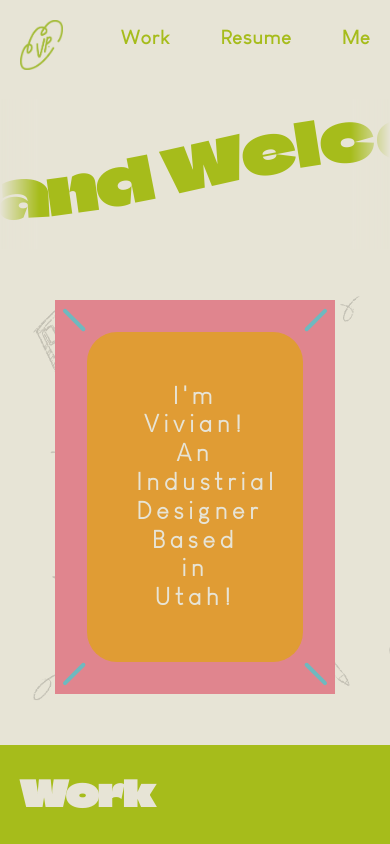
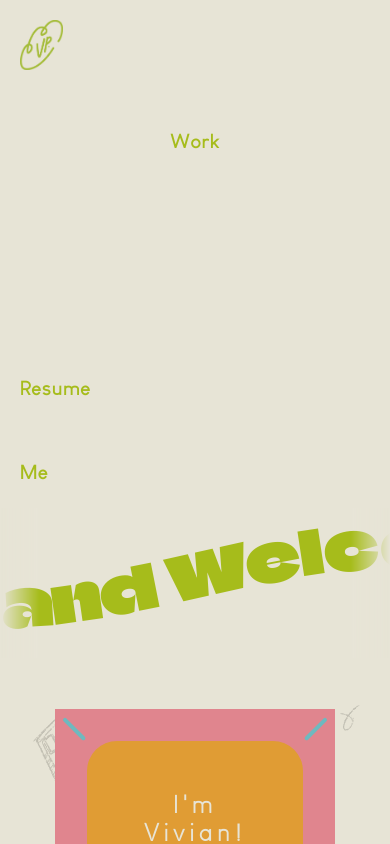
Before and after one commit to VivianTPham/portfolio, a React (Create React App) app: page /portfolio/resume in a window 390 px wide. Shown: the top 844 px of the page. Built offline with nearby package versions, Linux system fonts and the light colour scheme.

Commit message:
building work pages

```diff
--- a/src/App.css
+++ b/src/App.css
@@ -1,38 +1,124 @@
-/* .App {
-  text-align: center;
+.nav {
+  display: flex;
+  gap: 50px;
+  background-color: hsl(49.41, 26.15%, 87.25%);
+  padding: 5%;
+  justify-content: space-between;
+  align-items: center;
 }
 
-.App-logo {
-  height: 40vmin;
-  pointer-events: none;
+.nav a {
+  color: var(--accent-color);
+  text-decoration: none;
+  font-family: louis-george-cafe-bold, sans-serif;
+  font-size: 20px;
 }
 
-@media (prefers-reduced-motion: no-preference) {
-  .App-logo {
-    animation: App-logo-spin infinite 20s linear;
+.nav a:hover {
+  text-decoration: underline;
+}
+
+.nav-links {
+  display: flex;
+  gap: 50px;
+  position: relative;
+}
+
+/* Nav button (like "Work") */
+.nav-button {
+  background: none;
+  border: none;
+  cursor: pointer;
+  color: var(--accent-color);
+  font-family: louis-george-cafe-bold, sans-serif;
+  font-size: 20px;
+}
+
+/* Dropdown base */
+.dropdown {
+  position: absolute;
+  top: 100%;
+  left: 0;
+  width: 160px;
+  background: white;
+  border: 1px solid #ddd;
+  border-radius: 4px;
+  box-shadow: 0 2px 4px rgba(0, 0, 0, 0.1);
+  opacity: 0;
+  visibility: hidden;
+  transform: translateY(10px);
+  transition: opacity 0.2s ease, transform 0.2s ease;
+  z-index: 999;
+}
+
+/* Dropdown visible state */
+.dropdown.show {
+  opacity: 1;
+  visibility: visible;
+  transform: translateY(0);
+}
+
+/* Dropdown links */
+.dropdown a {
+  display: block;
+  padding: 0.75rem 1rem;
+  text-decoration: none;
+  color: #333;
+}
+
+.dropdown a:hover {
+  background-color: #f0f0f0;
+}
+
+.footer {
+  display: flex;
+  justify-content: center;
+  /* margin: 3% auto; */
+  padding: 3% 0;
+}
+
+.bg-beige-500 {
+  background-color: hsl(49.41, 26.15%, 87.25%);
+}
+
+.bg-green-500 {
+  background-color: var(--accent-color);
+}
+
+.bg-green-500 a {
+  color: var(--body-color);
+}
+
+.bg-green-500 .logo {
+  filter: none;
+}
+
+.bg-blue-500 {
+  background-color: var(--work-color);
+}
+
+.bg-blue-500 a {
+  color: var(--body-color);
+}
+
+/* Responsive behavior */
+@media (max-width: 768px) {
+  .nav {
+    flex-direction: column;
+    align-items: flex-start;
+  }
+
+  .nav-links {
+    flex-direction: column;
+    width: 100%;
+  }
+
+  .dropdown {
+    position: relative;
+    width: 100%;
+  }
+
+  .dropdown a {
+    padding-left: 2rem;
   }
 }
-
-.App-header {
-  background-color: #282c34;
-  min-height: 100vh;
-  display: flex;
-  flex-direction: column;
-  align-items: center;
-  justify-content: center;
-  font-size: calc(10px + 2vmin);
-  color: white;
-}
-
-.App-link {
-  color: #61dafb;
-}
-
-@keyframes App-logo-spin {
-  from {
-    transform: rotate(0deg);
-  }
-  to {
-    transform: rotate(360deg);
-  }
-} */
--- a/src/App.tsx
+++ b/src/App.tsx
@@ -1,6 +1,6 @@
 import React, { useState, useEffect } from 'react';
 import './App.css';
-import { Routes, Route, Link, useLocation } from 'react-router-dom';
+import { Routes, Route, Link, useLocation, useNavigate } from 'react-router-dom';
 import logoGreen from './assets/vp-logo-green.webp';
 import logoCream from './assets/vp-logo-cream.webp';
 
@@ -11,18 +11,19 @@ import About from './components/About/About';
 
 function App() {
   const location = useLocation();
+  const navigate = useNavigate();
+
   const [navColor, setNavColor] = useState('');
   const [footerColor, setFooterColor] = useState('');
   const [bodyColor, setBodyColor] = useState('');
   const [logoSrc, setLogoSrc] = useState(logoGreen);
   const [logoFooterSrc, setFooterLogoSrc] = useState(logoGreen);
 
+  const [workDropdownOpen, setWorkDropdownOpen] = useState(false);
+
   useEffect(() => {
-    let color = '#A6BC1B';
-    // Determine the color based on the pathname
     switch (location.pathname) {
       case '/about':
-        color = '#A6BC1B';
         setNavColor('bg-green-500');
         setFooterColor('bg-green-500');
         setBodyColor('bg-green-500');
@@ -30,7 +31,6 @@ function App() {
         setFooterLogoSrc(logoCream);
         break;
       case '/work':
-        color = '#e7e4d6';
         setNavColor('bg-blue-500');
         setFooterColor('bg-beige-500');
         setBodyColor('bg-beige-500');
@@ -38,37 +38,82 @@ function App() {
         setFooterLogoSrc(logoGreen);
         break;
       default:
-        color = '#e7e4d6';
         setNavColor('bg-beige-500');
         setFooterColor('bg-beige-500');
         setBodyColor('bg-beige-500');
         setLogoSrc(logoGreen);
         setFooterLogoSrc(logoGreen);
     }
-    //document.body.style.backgroundColor = color;
   }, [location]);
+
+  const handleWorkClick = (e: React.MouseEvent) => {
+    e.preventDefault();
+    if (location.pathname === '/') {
+      const el = document.getElementById('works-section');
+      if (el) {
+        el.scrollIntoView({ behavior: 'smooth' });
+      }
+    } else {
+      navigate('/');
+      setTimeout(() => {
+        const el = document.getElementById('works-section');
+        if (el) {
+          el.scrollIntoView({ behavior: 'smooth' });
+        }
+      }, 100);
+    }
+  };
+
+  const toggleWorkDropdown = () => setWorkDropdownOpen((prev) => !prev);
+  const closeDropdown = () => setWorkDropdownOpen(false);
 
   return (
     <div className={`${bodyColor}`}>
-      <nav className={`nav ${navColor}`}>
+      <nav className={`nav ${navColor} px-4 py-2 flex items-center justify-between`}>
         <Link to="/">
-          <img src={logoSrc} alt='Logo' className='logo' />
+          <img src={logoSrc} alt="Logo" className="logo" />
         </Link>
-        <div className='nav-links'>
-          <Link to="/work">Work</Link>
-          <Link to="/resume">Resume</Link>
-          <Link to="/about">Me</Link>
+        <div className="nav-links flex gap-4 relative">
+          {/* Work with dropdown */}
+          <div
+            className="nav-links"
+            onMouseEnter={() => setWorkDropdownOpen(true)}
+            onMouseLeave={() => setWorkDropdownOpen(false)}
+          >
+            <button
+              onClick={(e) => {
+                toggleWorkDropdown();
+                handleWorkClick(e);
+              }}
+              className="nav-button"
+            >
+              Work
+            </button>
+            <div className={`dropdown ${workDropdownOpen ? 'show' : ''}`}>
+              <Link to="/work" onClick={closeDropdown}>Project A</Link>
+              <Link to="/work" onClick={closeDropdown}>Project B</Link>
+            </div>
+          </div>
+          {/* Other links */}
+          <Link to="/resume" className="px-4 py-2">
+            Resume
+          </Link>
+          <Link to="/about" className="px-4 py-2">
+            Me
+          </Link>
         </div>
       </nav>
+
       <Routes>
         <Route path="/" element={<Home />} />
         <Route path="/work" element={<Work />} />
         <Route path="/resume" element={<Resume />} />
         <Route path="/about" element={<About />} />
       </Routes>
-      <footer className={`footer ${footerColor}`}>
+
+      <footer className={`footer ${footerColor} px-4 py-4`}>
         <Link to="/">
-          <img src={logoFooterSrc} alt='Logo' className='logo' />
+          <img src={logoFooterSrc} alt="Logo" className="logo" />
         </Link>
       </footer>
     </div>
--- a/src/components/Home/Home.tsx
+++ b/src/components/Home/Home.tsx
@@ -110,7 +110,7 @@ const Home = () => {
             </div>
         </div>
         </div>
-        <div className="works-section">
+        <div id="works-section" className="works-section">
           <h3>Work</h3>
           <div className="works-container">
             <a href="#/work" className="work-item marker">
--- a/src/index.css
+++ b/src/index.css
@@ -122,62 +122,6 @@ h2 {
 .logo {
   height: 100px;
   width: auto;
-  /* filter: brightness(0) saturate(100%) invert(80%) sepia(63%) saturate(576%) hue-rotate(12deg) brightness(95%) contrast(93%); */
-}
-
-.nav {
-  display: flex;
-  gap: 50px;
-  background-color: hsl(49.41, 26.15%, 87.25%);
-  padding: 5%;
-  justify-content: space-between;
-}
-
-.nav a {
-  color: var(--accent-color);
-  text-decoration: none;
-  font-family: louis-george-cafe-bold, sans-serif;
-  font-size: 20px;
-}
-
-.nav a:hover {
-  text-decoration: underline;
-}
-
-.nav-links {
-  display: flex;
-  gap: 50px;
-}
-
-.footer {
-  display: flex;
-  justify-content: center;
-  /* margin: 3% auto; */
-  padding: 3% 0;
-}
-
-.bg-beige-500 {
-  background-color: hsl(49.41, 26.15%, 87.25%);
-}
-
-.bg-green-500 {
-  background-color: var(--accent-color);
-}
-
-.bg-green-500 a {
-  color: var(--body-color);
-}
-
-.bg-green-500 .logo {
-  filter: none;
-}
-
-.bg-blue-500 {
-  background-color: var(--work-color);
-}
-
-.bg-blue-500 a {
-  color: var(--body-color);
 }
 
 @media screen and (max-width: 980px) {
```
